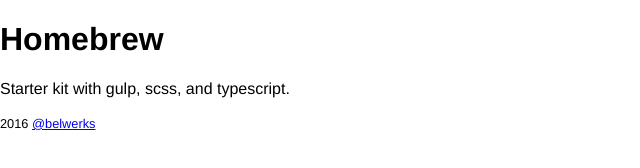
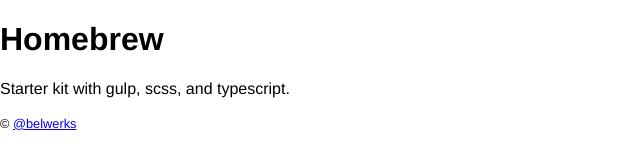
Before and after one commit to stephenbelyea/Homebrew, a website: page index.html in a window 1280 px wide. Shown: the full height of the page, 0-640 px from the left. Drawn offline with nearby package versions, Linux system fonts and the light colour scheme; files that its build step writes are made by us from their sources.

Commit message:
JS cur year output in footer.

```diff
--- a/index.html
+++ b/index.html
@@ -15,7 +15,7 @@
         <p>Starter kit with gulp, scss, and typescript.</p>
       </main>
       <footer role="contentinfo">
-        <p><small>2016 <a href="https://twitter.com/belwerks">@belwerks</a></small></p>
+        <p><small>&copy;<span id="year"></span> <a href="https://twitter.com/belwerks">@belwerks</a></small></p>
       </footer>
     </div>
     <script type="text/javascript" src="dist/scripts/vendor/vendor.js"></script>
--- a/src/scripts/app.ts
+++ b/src/scripts/app.ts
@@ -6,6 +6,9 @@
   };
 }
 
+
+document.getElementById("year").innerHTML = (new Date()).getFullYear().toString();
+
 jQuery(document).ready(function($){
   let test = new Test();
 });
```
